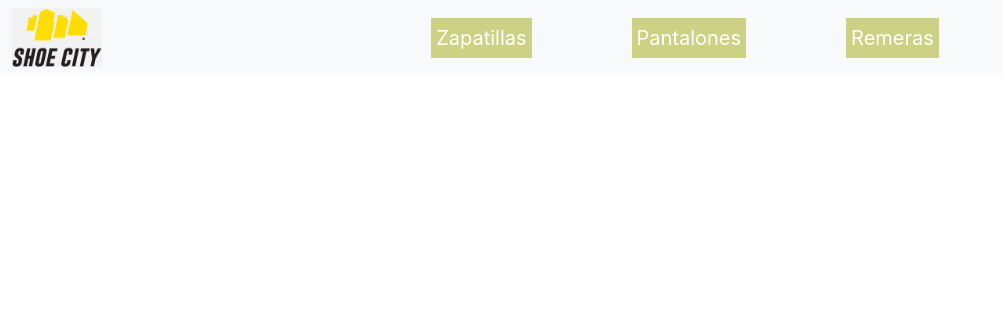
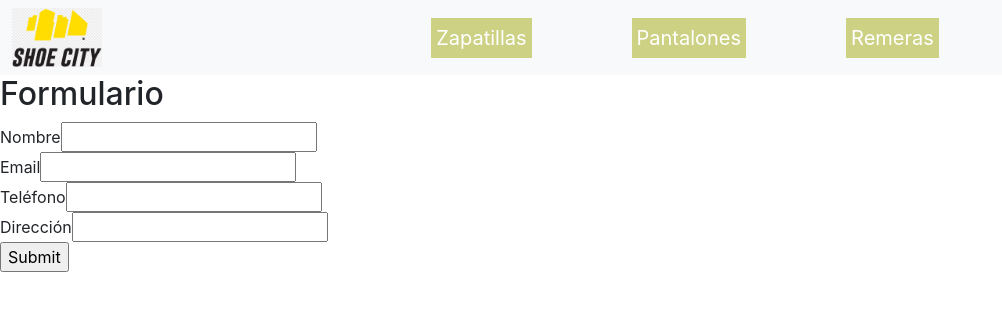
Before and after one commit to LeonelQuinones/CursoReact, a React (Create React App) app: page /orden in a window 1280 px wide. Shown: the top 310 px of the page, without its empty margins (0-1002 px from the left). Built offline with nearby package versions, Linux system fonts and the light colour scheme.

Commit message:
desafio 12 firebase 2

```diff
--- a/package.json
+++ b/package.json
@@ -9,6 +9,7 @@
     "firebase": "^9.8.3",
     "react": "^18.1.0",
     "react-dom": "^18.1.0",
+    "react-hook-form": "^7.32.2",
     "react-router-dom": "^6.3.0",
     "react-scripts": "5.0.1",
     "react-spinners": "^0.12.0",
--- a/src/App.js
+++ b/src/App.js
@@ -5,6 +5,7 @@ import ItemDetailContainer from './components/ItemDetailContainer/ItemDetailCont
 import { BrowserRouter, Route, Routes } from 'react-router-dom';
 import Carrito from './components/Carrito/Carrito';
 import { CartContextProvider } from './context/CartContext';
+import Ordenes from './components/Ordenes/Ordenes';
 
 function App() {
   return (
@@ -17,6 +18,7 @@ function App() {
             <Route path='/categoria/:categoriaId' element={<ItemListContainer greeting= 'Productos filtrados'/>}/>
             <Route path='/detail/:productId' element={<ItemDetailContainer />}/>
             <Route path='/carrito' element={<Carrito/>}/>
+            <Route path='/orden' element={<Ordenes />} />
           </Routes>
         </BrowserRouter>
       </CartContextProvider>
--- a/src/components/Carrito/Carrito.js
+++ b/src/components/Carrito/Carrito.js
@@ -28,8 +28,9 @@ const Carrito = () => {
                         )})
                     }
                     <div style={{display: 'flex', justifyContent: 'center'}}>
+                        <button className='boton-eliminar-todo' onClick={() => removeAll()}>Limpiar Carrito</button>
                         <div className='precio-total'>Precio Total: ${totalCompra()}</div>
-                        <button className='boton-eliminar-todo' onClick={() => removeAll()}>Limpiar Carrito</button>
+                        <Link to='/orden'>Comprar</Link>
                     </div>
                 </div>}
         </div>
--- /dev/null
+++ b/src/components/Formulario/Formulario.js
@@ -0,0 +1,72 @@
+import { useForm } from "react-hook-form";
+import { useState } from "react";
+
+const Formulario = () => {
+    const { register, handleSubmit, formState: {errors} } = useForm()
+
+    const [datos, setDatos] = useState({
+        nombre: '',
+        email: '',
+        telefono: '',
+        direccion: ''
+    })
+
+    const datosForm = (data) => {
+        console.log(data)
+    }
+
+    return(
+        <div>
+            <h2>Formulario</h2>
+            <form onSubmit={handleSubmit(datosForm)}>
+                <div>
+                    <label>Nombre</label>
+                    <input type='text' {...register('nombre', {
+                        required: {
+                            value: true,
+                            message: 'Campo incompleto'
+                        }})} />
+                    {errors.nombre && <p>{errors.nombre.message}</p>}
+                </div>
+                <div>
+                    <label>Email</label>
+                    <input type='email' {...register('email', {
+                        required: {
+                            value: true,
+                            message: 'Campo incompleto'
+                        },
+                        pattern: {
+                            value: /^[A-Z0-9._%+-]+@[A-Z0-9.-]+\.[A-Z]{2,4}$/i,
+                            message: "El formato no es correcto"
+                        }})} />
+                    {errors.email && <p>{errors.email.message}</p>}
+                </div>
+                <div>
+                    <label>Teléfono</label>
+                    <input type='number' {...register('telefono', {
+                        required: {
+                            value: true,
+                            message: 'Campo incompleto'
+                        },
+                        maxLength: {
+                            value: 10,
+                            message: "El maximo de caracteres es 10"
+                        }})} />
+                    {errors.telefono && <p>{errors.telefono.message}</p>}
+                </div>
+                <div>
+                    <label>Dirección</label>
+                    <input type='text' {...register('direccion', {
+                        required: {
+                            value: true,
+                            message: 'Campo incompleto'
+                        }})} />
+                    {errors.direccion && <p>{errors.direccion.message}</p>}
+                </div>
+                <input type="submit" />
+            </form>
+        </div>
+    )
+}
+
+export default Formulario
--- /dev/null
+++ b/src/components/Ordenes/Ordenes.js
@@ -0,0 +1,70 @@
+import { useContext } from "react"
+import CartContext from "../../context/CartContext"
+import { addDoc, collection, writeBatch, getDocs, query, where, documentId } from 'firebase/firestore'
+import { db } from '../../services/firebase';
+import Formulario from "../Formulario/Formulario";
+
+
+const Ordenes = () => {
+
+    const { cart, totalCompra, removeAll } = useContext(CartContext)
+
+    const crearOrden = () => {
+        console.log('crear orden')
+
+        const objOrden = {
+            comprador: '',
+            items: cart,
+            total: totalCompra()
+        }
+        console.log(objOrden)
+
+        const ids = cart.map(prod => prod.id)
+
+        const batch = writeBatch(db)
+
+        const sinStock = []
+
+        const collectionRef = collection(db, 'products')
+
+        getDocs(query(collectionRef, where(documentId(), 'in', ids)))
+            .then(response => {
+                response.docs.forEach(doc => {
+                    const dataDoc = doc.data()
+                    const compCantidad = cart.find(prod => prod.id === doc.id)?.cantidad
+
+                    if (dataDoc.stock >= compCantidad) {
+                        batch.update(doc.ref, {stock: dataDoc.stock - compCantidad})
+                    } else {
+                        sinStock.push({id: doc.id, ...dataDoc})
+                    }
+                })
+            }).then(() => {
+                if (sinStock.length === 0) {
+                    const collectionRef = collection(db, 'orders')
+                    return addDoc(collectionRef, objOrden)
+                } else {
+                    return Promise.reject({type: 'sin stock', products: sinStock})
+                }
+            }).then(({id}) => {
+                batch.commit()
+                removeAll()
+                console.log(`El id de la orden es ${id}`)
+            }).catch(error => {
+                console.log(error)
+                console.log('Algunos productos no tienen stock')
+                console.log(sinStock)
+            }).finally(() => {
+                console.log('fin.')
+            })
+    }
+
+    return(
+        <div>
+            <Formulario />
+            {/* <button onClick={crearOrden}>Finalizar Compra</button> */}
+        </div>
+    )
+}
+
+export default Ordenes
```
Also changed, not shown: 1 other file (tests, documents, lock files or other folders).
